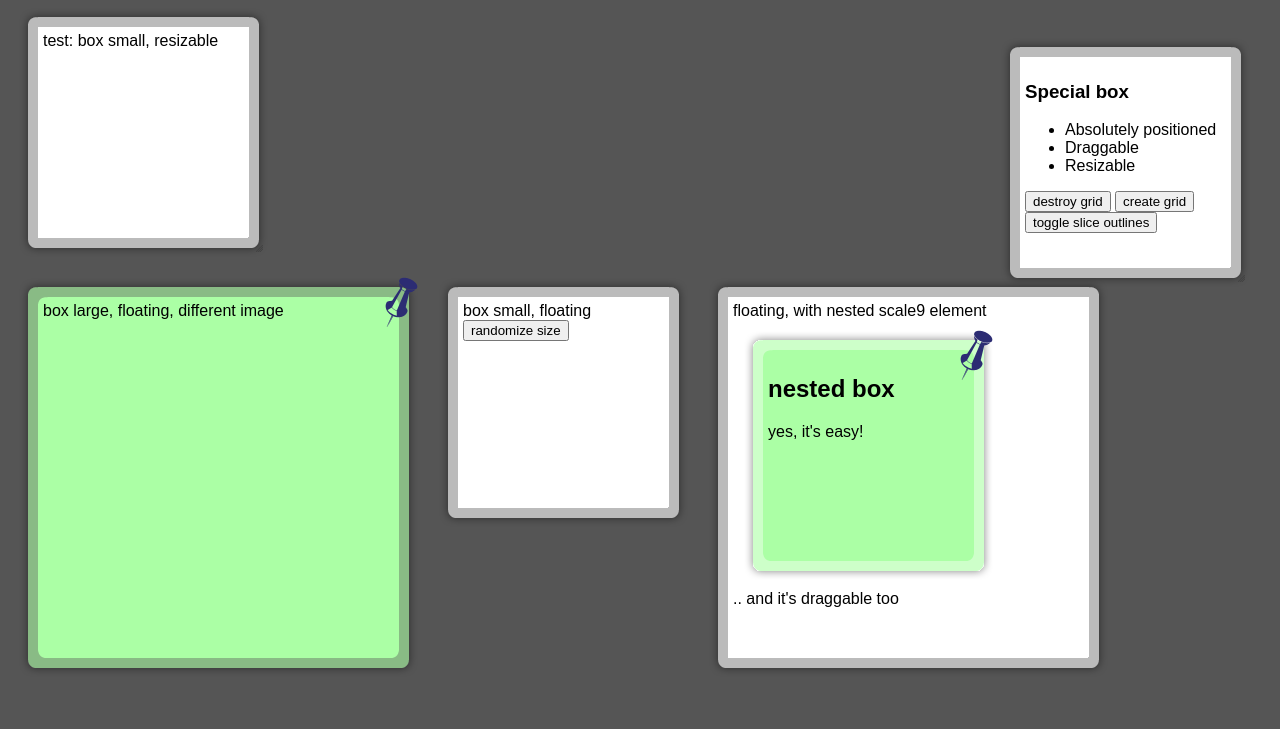
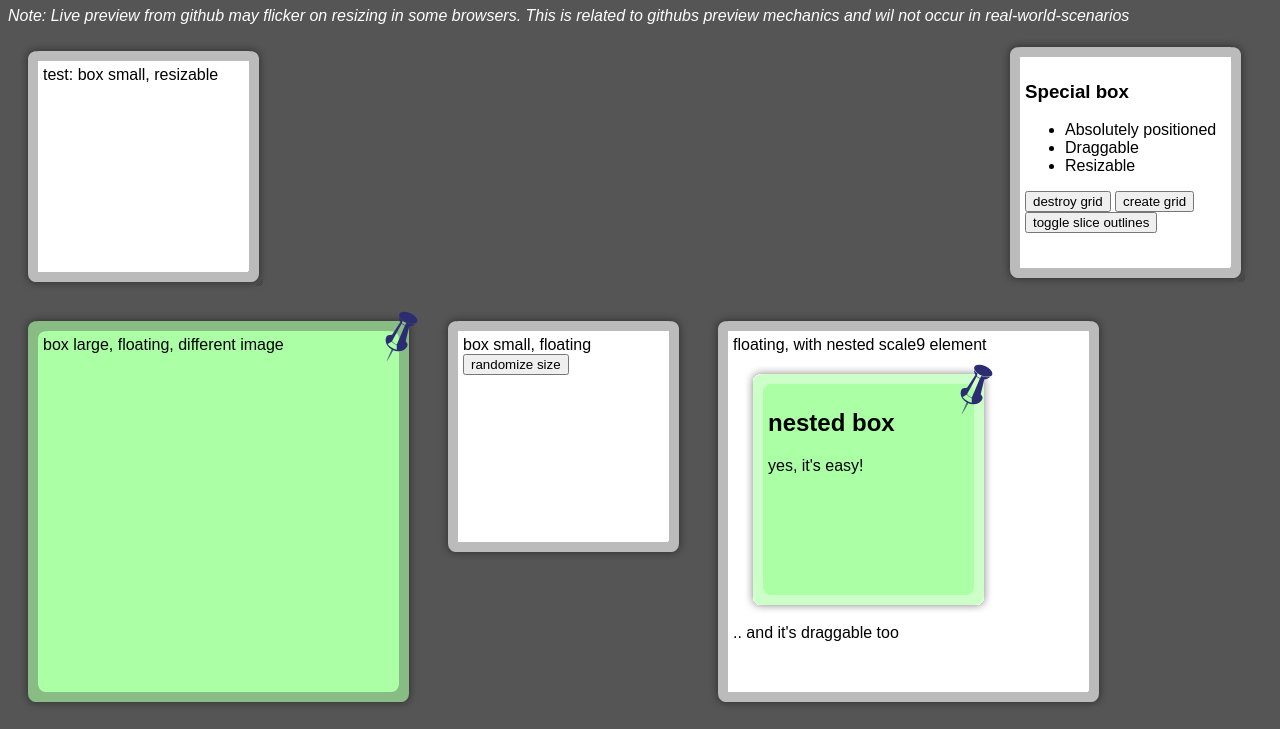
Before and after one commit to loopmode/aljs, a plain HTML site: page demos/scale9/index.html in a window 1280 px wide. Shown: the part 73-802 px from the top of the page. Drawn offline with nearby package versions, Linux system fonts and the light colour scheme.

Commit message:
added note to scale9 demo

```diff
--- a/demos/scale9/index.html
+++ b/demos/scale9/index.html
@@ -23,7 +23,9 @@
 <body>
 
 	<h1>al.Scale9 demos</h1>
-
+	<p>
+		<i>Note: Live preview from github may flicker on resizing in some browsers. This is related to githubs preview mechanics and wil not occur in real-world-scenarios</i>
+	</p>
 
 	<div class="box small resizable">
 		<div class="contents">
```
